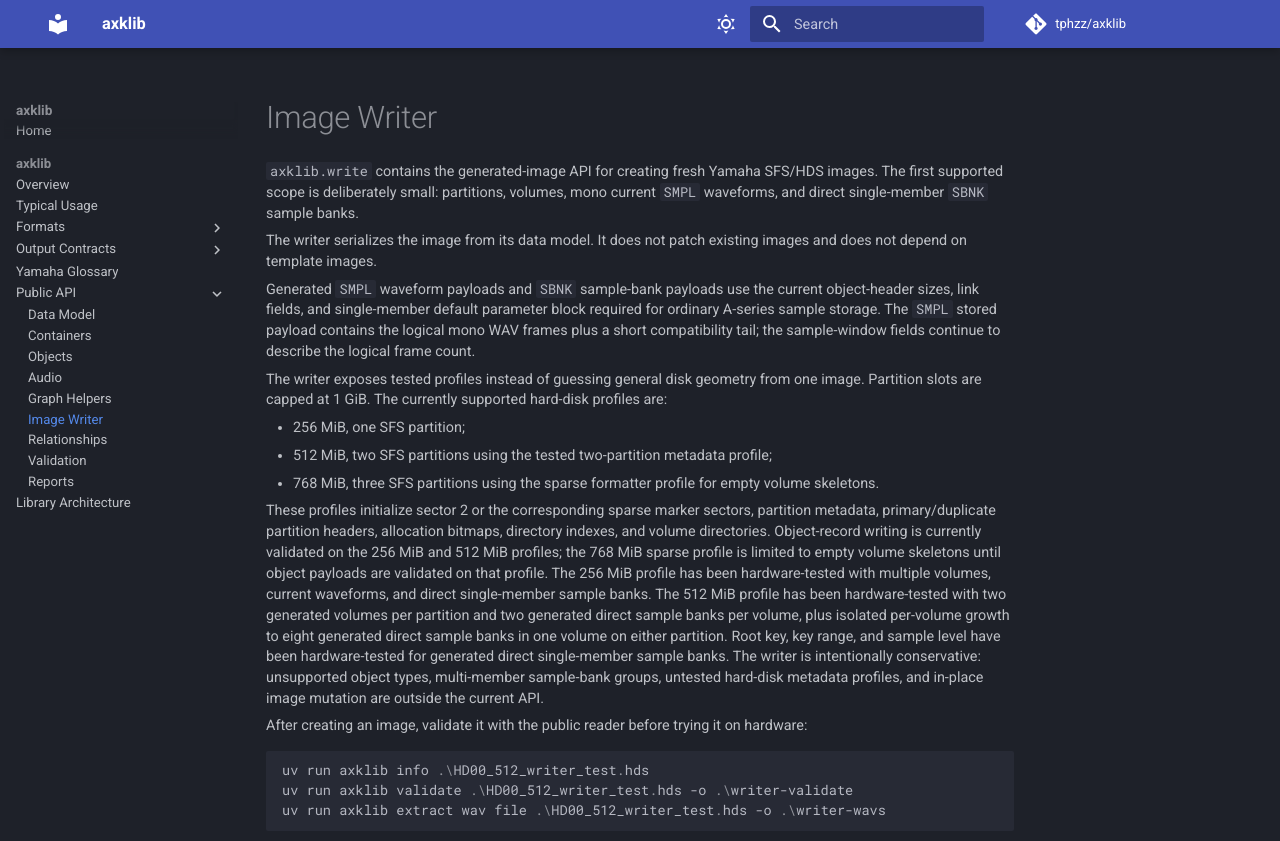
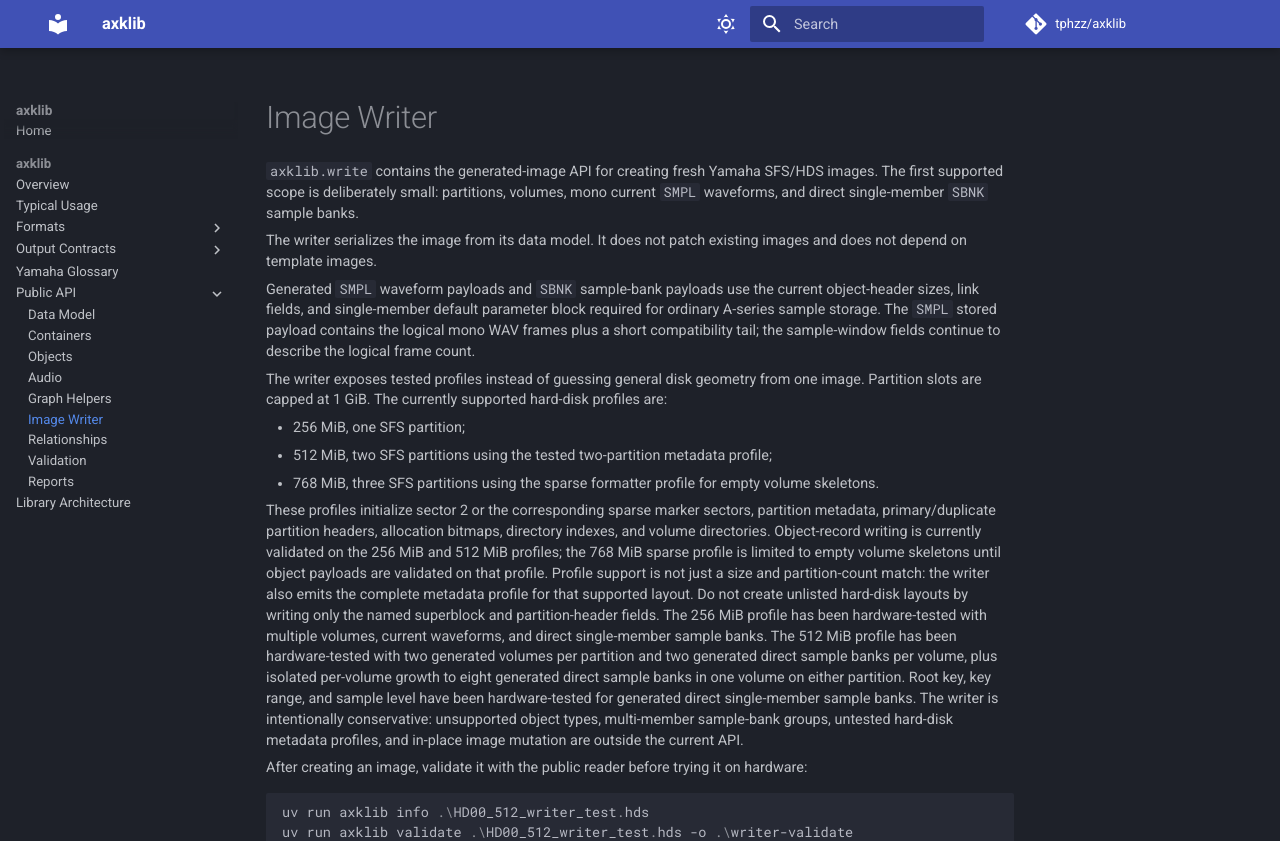
Before and after one commit to tphzz/axklib, an MkDocs documentation site: the page built from docs/axklib/write.md, in a window 1280 px wide and 900 px high, cut to the strip 0-841 px from the top of the window. Built offline with MkDocs 1.6.1 and Material for MkDocs 9.7.7, drawn with Linux system fonts in a browser that asks for light colours; comment, search, counter and statistics services are not loaded.

Commit message:
Clarify writer metadata profile support

```diff
--- a/docs/axklib/write.md
+++ b/docs/axklib/write.md
@@ -26,7 +26,10 @@ partition metadata, primary/duplicate partition headers, allocation bitmaps,
 directory indexes, and volume directories. Object-record writing is currently
 validated on the 256 MiB and 512 MiB profiles; the 768 MiB sparse profile is
 limited to empty volume skeletons until object payloads are validated on that
-profile. The 256 MiB profile has been hardware-tested with multiple volumes,
+profile. Profile support is not just a size and partition-count match: the
+writer also emits the complete metadata profile for that supported layout. Do
+not create unlisted hard-disk layouts by writing only the named superblock and
+partition-header fields. The 256 MiB profile has been hardware-tested with multiple volumes,
 current waveforms, and direct single-member sample banks. The 512 MiB profile
 has been hardware-tested with two generated volumes per partition and two
 generated direct sample banks per volume, plus isolated per-volume growth to
```
